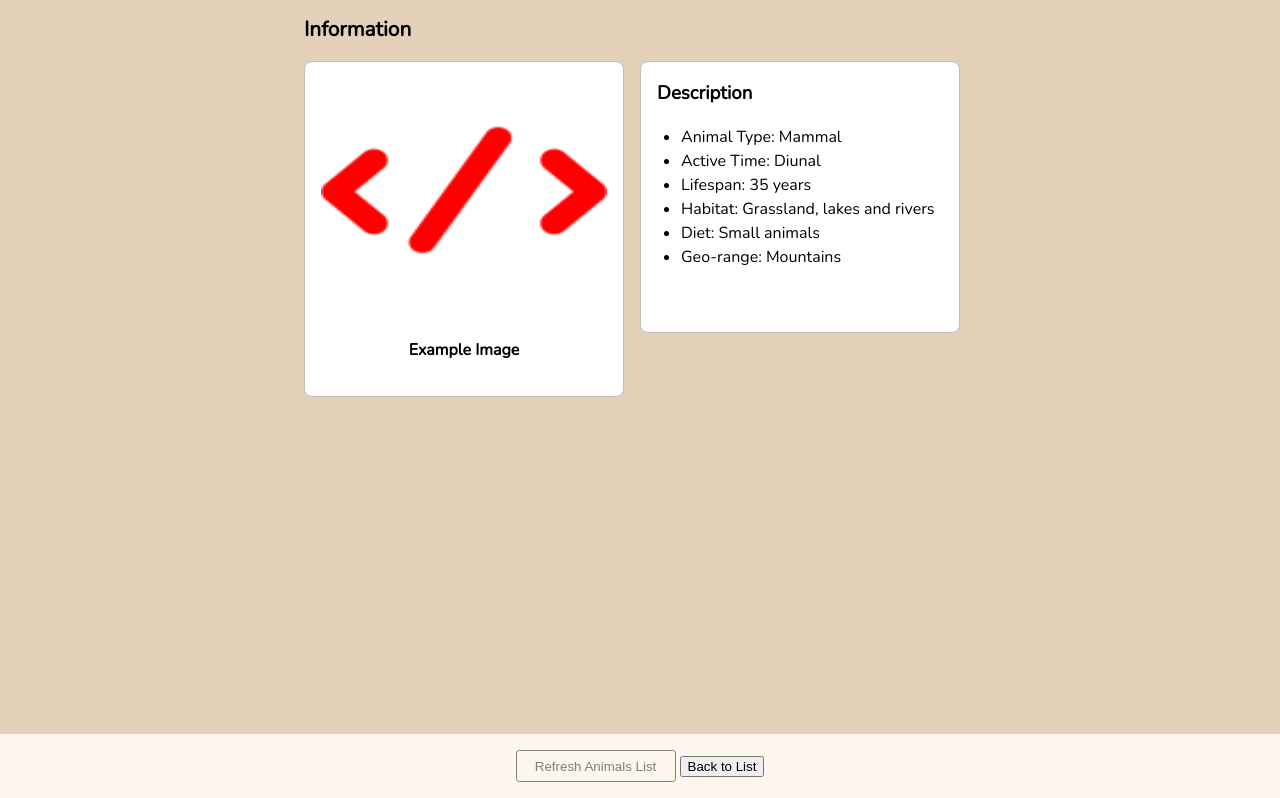
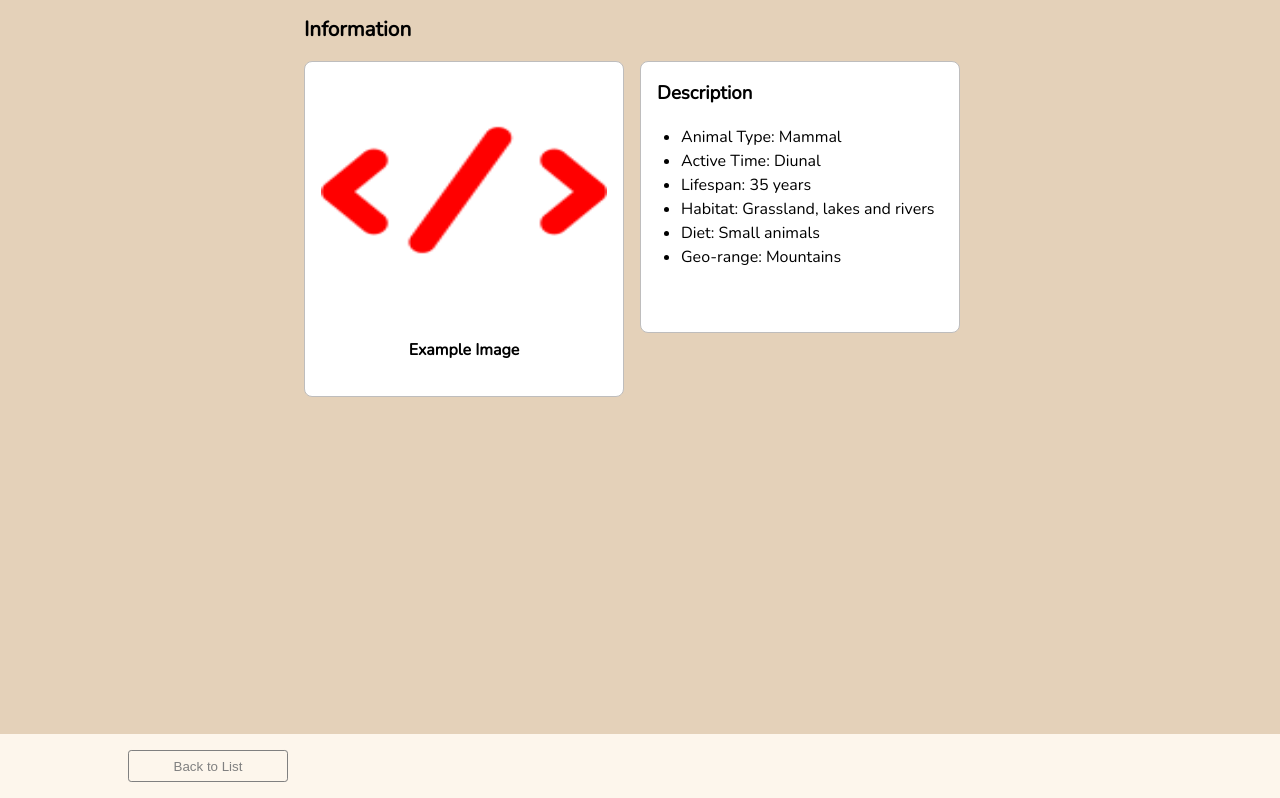
Before and after one commit to m-Cho1/Zootopia, a website: page index.html in a window 1280 px wide. Shown: the part 82-880 px from the top of the page. Drawn offline with nearby package versions, Linux system fonts and the light colour scheme.

Commit message:
added button design in information page

```diff
--- a/css/styles.css
+++ b/css/styles.css
@@ -172,6 +172,21 @@ button:hover {
   cursor: pointer;
 }
 
+.button-container {
+  width: 80%;
+  display: flex;
+  justify-content: space-between;
+}
+
+.style-back-to-list-btn {
+  border-radius: 0.2rem;
+  width: 10rem;
+  height: 2rem;
+  border: 1px solid gray;
+  background-color: transparent;
+  color: gray;
+}
+
 @media screen and (min-width: 768px) {
   .list-style {
     flex-basis: calc(100% / 3);
--- a/index.html
+++ b/index.html
@@ -75,8 +75,8 @@
   </main>
   <footer class="style-footer">
     <div class="button-container">
-      <button id="refresh-btn" class="style-refresh-btn">Refresh Animals List</button>
-      <button>Back to List</button>
+      <button id="refresh-btn" class="style-refresh-btn hidden">Refresh Animals List</button>
+      <button class="style-back-to-list-btn">Back to List</button>
     </div>
   </footer>
   <script src="js/data.js"></script>
```
